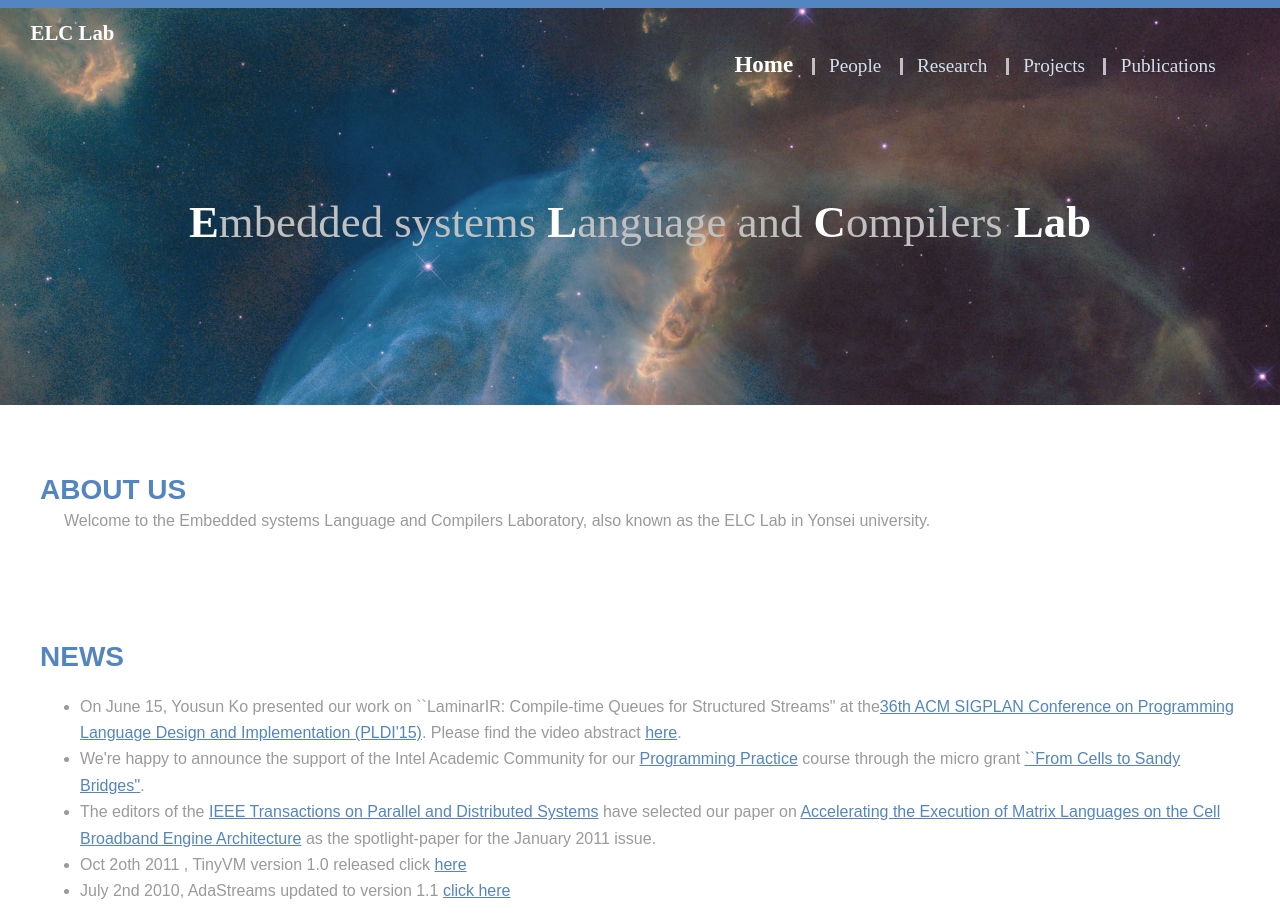
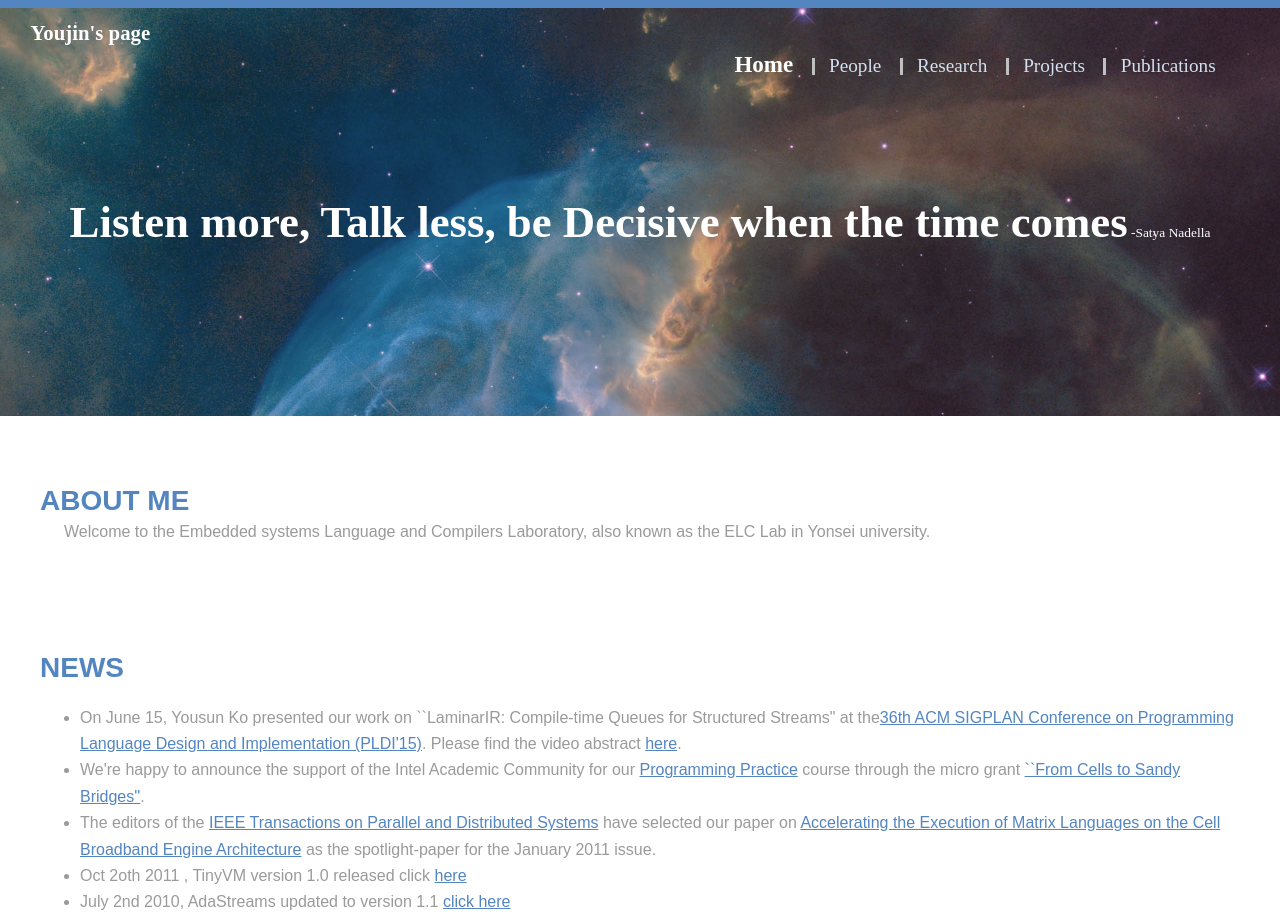
Before and after one commit to skyofegp/public, a plain HTML site: page index.html in a window 1280 px wide. Shown: the top 919 px of the page. Drawn offline with Linux system fonts and the light colour scheme; a web font is replaced by a local one.

Commit message:
starting my homepage

```diff
--- a/index.html
+++ b/index.html
@@ -4,14 +4,14 @@
 	<script type="text/javascript" src="javascript/functions.js"></script>
 	<meta charset="UTF-8">
 	<meta name="viewport" content="width=device-width, initial-scale=1" />
-	<title>ELC@Yonsei</title>
+	<title>I am Youjin</title>
 	<link rel="stylesheet" href="css/style.css">
 </head>
 <body>
 	<!-- Header -->
 	<header id="header">
 		<div class="inner">
-			<a href="index.html" class="logo">ELC Lab</a>
+			<a href="index.html" class="logo">Youjin's page</a>
 			<div id="nav_menu">
 			<ul>
 			<li><a href="#"><div class="emphasize">Home</div></a></li>
@@ -25,14 +25,14 @@
 	</header>
 	<!-- Banner -->
 	<section id="banner">
-	<h1><div class="emphasize">E</div>mbedded systems <div class="emphasize">L</div>anguage and <div class="emphasize">C</div>ompilers <div class="emphasize">Lab</div></h1>
+	<h1><div class="emphasize">Listen more, Talk less, be Decisive when the time comes</div><span style = " font-size:0.3em;  color: white;">  -Satya Nadella</span></h1>
 	</section>
 
 	<!-- one -->
 	<section id="one" class="wrapper">
 		<div class="inner">
 			<header>
-			<h2>ABOUT US</h2>
+			<h2>ABOUT ME</h2>
 			</header>
 			<p>
 			Welcome to the Embedded systems Language and Compilers Laboratory, also known as the ELC Lab in Yonsei university.</p>
```
